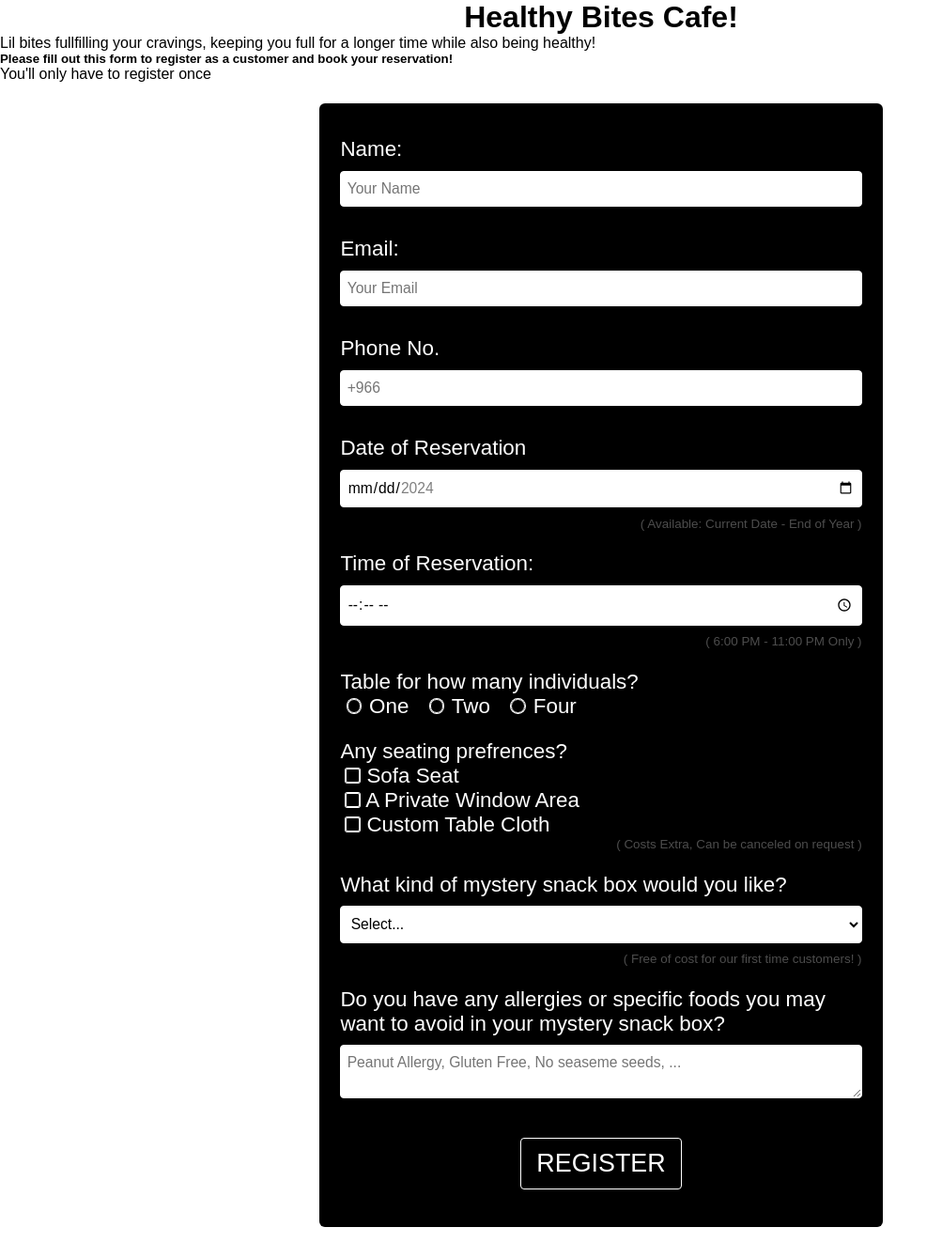
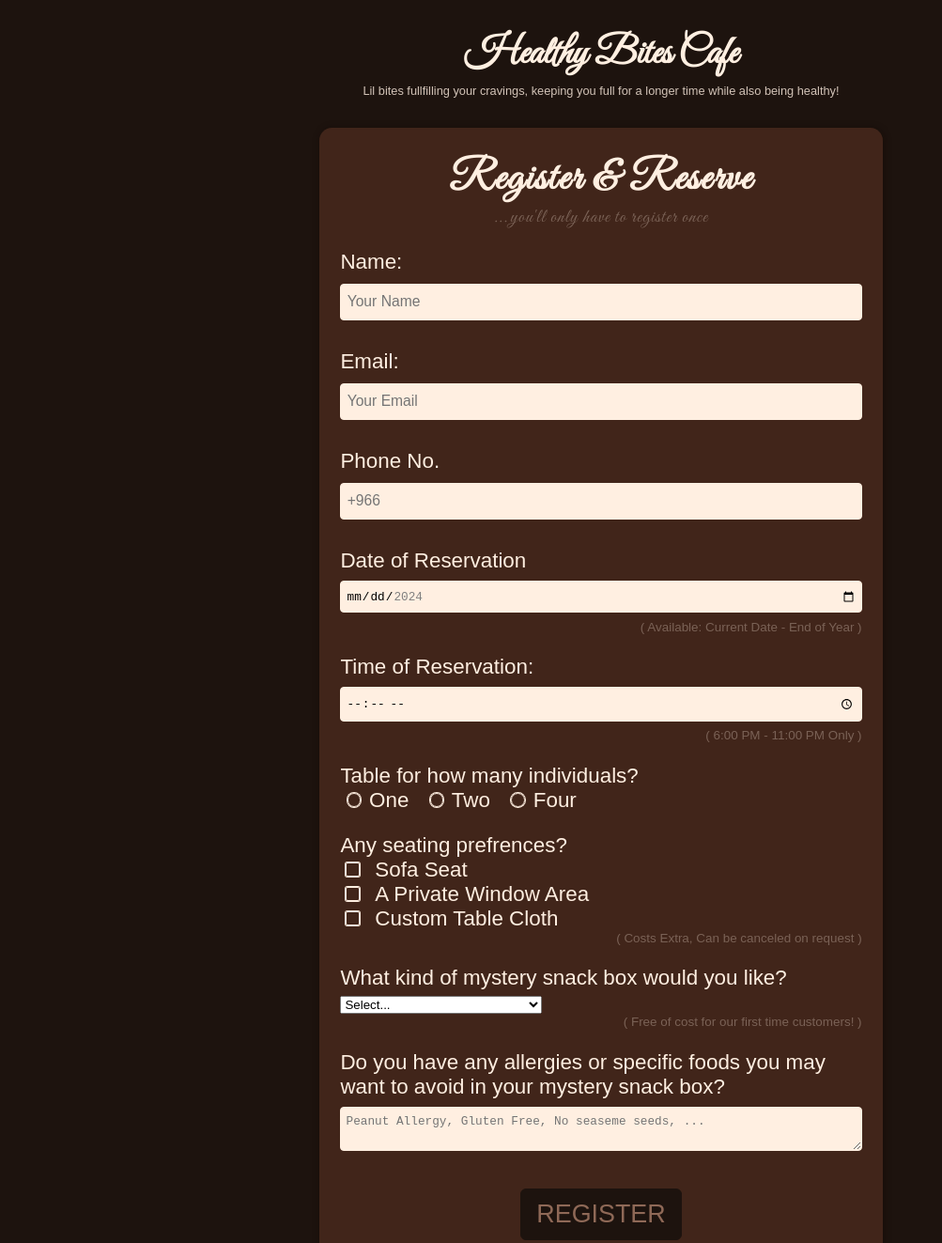
Before and after one commit to MaskeyDude/survey-form--freecodecamp-, a plain HTML site: page index.html in a window 1280 px wide. Shown: the top 1323 px of the page at 94% size, without its empty margins (0-1003 px from the left). Drawn offline with Linux system fonts and the light colour scheme; a web font is replaced by a local one.

Commit message:
completed...

```diff
--- a/index.html
+++ b/index.html
@@ -4,7 +4,7 @@
 <head>
     <meta charset="UTF-8">
     <meta name="viewport" content="width=device-width, initial-scale=1.0">
-    <title>Document</title>
+    <title>Register & Reserve Form</title>
     <!-- style -->
     <link rel="stylesheet" href="styles.css">
 </head>
@@ -12,21 +12,22 @@
 <body>
 
     <!-- title and description -->
-    <div>
-        <h1 id="title">Healthy Bites Cafe!</h1>
+    <div class="main-info">
+        <h1 id="title">Healthy Bites Cafe</h1>
         <p id="description">Lil bites fullfilling your cravings, keeping you full for a
             longer time while also being healthy!
         </p>
     </div>
 
-    <!-- information about form -->
-    <div class="info">
-        <h5>Please fill out this form to register as a customer and book your reservation!</h5>
-        <p>You'll only have to register once</p>
-    </div>
 
     <!-- form -->
     <form action="" id="survey-form">
+
+        <!-- information about form -->
+        <div class="info">
+            <h2>Register & Reserve</h2>
+            <p class="extra-txt">...you'll only have to register once</p>
+        </div>
 
         <!-- name -->
         <div class="styling">
@@ -51,7 +52,7 @@
 
         <!-- date -->
         <div class="styling">
-            <label for="date">Date of Reservation</label>
+            <label for="date" id="date-label">Date of Reservation</label>
             <br> <input type="date" min="2024-07-01" max="2024-12-31" id="date">
             <p class="extra-txt">( Available: Current Date - End of Year )</p>
 
@@ -70,18 +71,18 @@
             <label for="radio" id="radio">Table for how many individuals?</label>
             <br>
             <div class="radios">
-                <input type="radio" name="option-one">
-                <label for="option-one" class="radio-btns">One</label>
+                <input type="radio" name="option" value="one">
+                <label for="option" class="radio-btns">One</label>
             </div>
 
             <div class="radios">
-                <input type="radio" name="option-one">
-                <label for="option-two" class="radio-btns">Two</label>
+                <input type="radio" name="option" value="two">
+                <label for="option" class="radio-btns">Two</label>
             </div>
 
             <div class="radios">
-                <input type="radio" name="option-one">
-                <label for="option-four" class="radio-btns">Four</label>
+                <input type="radio" name="option" value="four">
+                <label for="option" class="radio-btns">Four</label>
             </div>
         </div>
 
@@ -90,18 +91,18 @@
             <label for="type" id="checkbox">Any seating prefrences?</label>
             <br>
             <div class="boxes">
-                <input type="checkbox" name="type-two" value="sofa">
-                <label for="">Sofa Seat</label>
+                <input type="checkbox" name="prefrence" value="sofa">
+                <label for="prefrence">Sofa Seat</label>
             </div>
             <br>
             <div class="boxes">
-                <input type="checkbox" name="type-two" value="window">
-                <label for="">A Private Window Area</label>
+                <input type="checkbox" name="prefrence" value="window">
+                <label for="prefrence">A Private Window Area</label>
             </div>
             <br>
             <div class="boxes">
-                <input type="checkbox" name="type-one" value="cozy">
-                <label for="">Custom Table Cloth</label>
+                <input type="checkbox" name="prefrence" value="table">
+                <label for="prefrence">Custom Table Cloth</label>
             </div>
 
             <p class="extra-txt">( Costs Extra, Can be canceled on request )</p>
@@ -110,9 +111,9 @@
 
         <!-- drop-down -->
         <div class="styling">
-            <label for="drop-down" id="drop-down">What kind of mystery snack box would you like?</label>
+            <label for="dropdown" id="dropdown-lalbel">What kind of mystery snack box would you like?</label>
             <br>
-            <select name="drop-down" id="drop-down-menu" required>
+            <select name="dropdown" id="dropdown" required>
                 <option disabled selected value="">Select...</option>
                 <option value="Salty">Salty Snacks</option>
                 <option value="Sweet">Sweet Snacks</option>
@@ -123,7 +124,7 @@
 
         <!-- text area -->
         <div class="styling">
-            <label for="extra-requests" id="text-area">Do you have any allergies or specific foods you may want to avoid
+            <label for="extra-requests">Do you have any allergies or specific foods you may want to avoid
                 in your mystery snack box?</label>
             <br>
             <textarea name="extra-requests" placeholder="Peanut Allergy, Gluten Free, No seaseme seeds, ..."
@@ -131,7 +132,7 @@
         </div>
 
         <!-- submit btn -->
-        <button type="submit" class="submit-btn">REGISTER</button>
+        <button type="submit" id="submit">REGISTER</button>
 
     </form>
 
--- a/styles.css
+++ b/styles.css
@@ -1,31 +1,41 @@
+@import url('https://fonts.googleapis.com/css2?family=Great+Vibes&display=swap');
+/* font-family: "Great Vibes", cursive; */
+
+@import url('https://fonts.googleapis.com/css2?family=Afacad:ital,wght@0,400..700;1,400..700&display=swap');
+/* font-family: "Afacad", sans-serif; */
+
 * {
     margin: 0;
     box-sizing: border-box;
-    font-family: Arial, Helvetica, sans-serif
 }
 
 body {
+    font-family: "Afacad", sans-serif;
+    background-color: #1d130e;
+}
+
+::selection {
+    color: #fff;
+    background-color: #000;
+}
+
+.main-info {
+    text-align: center;
+    padding: 0 2em;
+    margin: 2em 6em;
 }
 
 #title {
-    text-align: center;
-}
-
-#description {
-
+    font-family: "Great Vibes", cursive;
+    font-size: 2.6em;
+    color: #ffefe1;
 }
 
 
-.info {
-
-}
-
-.info h5 {
-
-}
-
-.info p {
-
+#description {
+    font-size: 0.8em;
+    margin: 0.4em 0;
+    color: rgba(255, 239, 225, 0.8);
 }
 
 #survey-form {
@@ -33,23 +43,41 @@ body {
     margin: 1em auto;
     padding: 0.6em 1em;
     font-size: 1.4em;
-    border-radius: 6px;
-    color: white;
-    background-color: black
+    border-radius: 0.6em;
+    box-shadow: 1px 1px 7px 1px rgba(17, 7, 0, 0.4);
+    color: #ffefe1;
+    background-color: #41251a;
+}
+
+.info {
+    margin: 0.6em 0;
+    text-align: center;
+    font-family: "Great Vibes", cursive;
+}
+
+.info h2 {
+    font-size: 2em;
+    letter-spacing: 2px;
+}
+
+
+.info p {
+    font-size: 0.9em;
+    letter-spacing: 1px;
+    text-align: center;
 }
 
 .styling {
     margin: 1em auto;
 }
 
-.number-label {
-
-}
+.number-label {}
 
 .extra-txt {
     font-size: 0.6em;
     text-align: end;
-    color: rgba(255, 255, 255, 0.3);
+    color: rgba(255, 239, 225, 0.3);
+    /* color: rgba(255, 255, 255, 0.3); */
     transition: 0.4s;
 }
 
@@ -58,26 +86,33 @@ body {
     color: #fff;
 }
 
-#name, #email, #number, #date, #time, #drop-down-menu, textarea {
+#name,
+#email,
+#number,
+#date,
+#time,
+#drop-down-menu,
+textarea {
     margin: 0.6em 0;
     padding: 0.6em 0.4em;
     width: 100%;
     font-size: 0.7em;
     color: #000;
-    background-color: #fff;
-    border: 1px solid #fff;
+    background-color: #ffefe1;
+    border: 1px solid #ffefe1;
     border-radius: 4px;
 }
 
-label {
-}
+label {}
 
 
-#radio, #checkbox {
+#radio,
+#checkbox {
     margin-bottom: 1em;
 }
 
-.radios, .boxes {
+.radios,
+.boxes {
     display: inline;
     margin: 0 0.4em 0 0.2em;
 }
@@ -91,13 +126,13 @@ label {
     /* customizing */
     width: 1.1em;
     height: 1.1em;
-    box-shadow: 0 0 0 1px #fff;
-    border: 1px solid #fff;
+    box-shadow: 0 0 0 1px #ffefe1;
+    border: 1px solid #ffefe1;
     border-radius: 50%;
 }
 
 .radios input:checked {
-    background-color: #fff;
+    background-color: #ffefe1;
 }
 
 .boxes input {
@@ -109,93 +144,63 @@ label {
     /* customizing */
     width: 1.1em;
     height: 1.1em;
-    box-shadow: 0 0 0 1px #fff;
-    border: 1px solid #fff;
+    box-shadow: 0 0 0 1px #ffefe1;
+    border: 1px solid #ffefe1;
     border-radius: 2px;
 }
 
 .boxes input:checked {
-    background-color: #fff;
+    background-color: #ffefe1;
 }
 
-#drop-down {
-
+.boxes label {
+    padding-left: 0.4em;
 }
 
+#dropdown {}
 
-#drop-down-menu {
+#dropdown-menu {}
 
-}
+#text-area {}
 
-#text-area {
+textarea {}
 
-}
-
-textarea {
-
-}
-
-.submit-btn {
+#submit {
     display: block;
     margin: 1em auto;
     padding: 0.4em 0.6em;
     text-align: center;
-    font-family: "Unica One", sans-serif;
-    /* font-family: "Arsenal SC", sans-serif;  */
     font-size: 1.2em;
-    border: 1px white solid;
-    border-radius: 4px;
-    color: white;
-    background-color: black;
+    border: 1px #1d130e solid;
+    border-radius: 6px;
+    color: #8f6957;
+    background-color: #1d130e;
     transition: 0.4s;
 }
 
-.submit-btn:hover {
+#submit:hover {
     cursor: pointer;
     font-weight: bold;
     letter-spacing: 2px;
-    color: black;
-    background-color: white
+    border: 1px #41251a solid;
+    color: #41251a;
+    background-color: #ffefe1;
 }
 
+@media (max-width:640px) {
 
+    .main-info {
+        text-align: center;
+        padding: 0 0.6em;
+        margin: 2em 0.6em;
+    }
 
+    .info h2 {
+        font-size: 1.7em;
+    }
 
+    .extra-txt {
+        text-align: center;
+    }
 
-
-
-
-
-
-/* fonts */
-
-@import url('https://fonts.googleapis.com/css2?family=Playwrite+AU+QLD:wght@100..400&display=swap');
-/* font-family: "Playwrite AU QLD", cursive; */
-
-/* unico one */
-@import url('https://fonts.googleapis.com/css2?family=Nunito:ital,wght@0,200..1000;1,200..1000&family=Unica+One&display=swap');
-/* font-family: "Unica One", sans-serif; */
-
-/* dancing script */
-@import url('https://fonts.googleapis.com/css2?family=Dancing+Script:wght@400..700&display=swap');
-/* font-family: "Dancing Script", cursive; */
-
-/* noto serif balinese */
-@import url('https://fonts.googleapis.com/css2?family=Noto+Serif+Balinese&display=swap');
-/* font-family: "Noto Serif Balinese", serif; */
-
-@import url('https://fonts.googleapis.com/css2?family=Arsenal+SC:ital,wght@0,400;0,700;1,400;1,700&display=swap');
-/* font-family: "Arsenal SC", sans-serif; */
-
-@import url('https://fonts.googleapis.com/css2?family=Beiruti:wght@200..900&display=swap');
-/* font-family: "Beiruti", sans-serif; */
-
-@import url('https://fonts.googleapis.com/css2?family=Abel&display=swap');
-/* font-family: "Abel", sans-serif; */
-
-@import url('https://fonts.googleapis.com/css2?family=Inconsolata:wdth,wght@50..200,200..900&display=swap');
-/* font-family: "Inconsolata", monospace;
-font-optical-sizing: auto; */
-
-@import url('https://fonts.googleapis.com/css2?family=Courier+Prime:ital,wght@0,400;0,700;1,400;1,700&display=swap');
-/* font-family: "Courier Prime", monospace; */
+}
```
